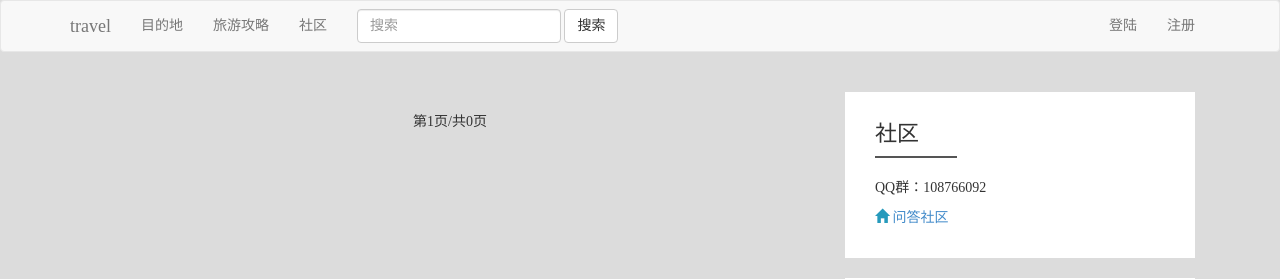
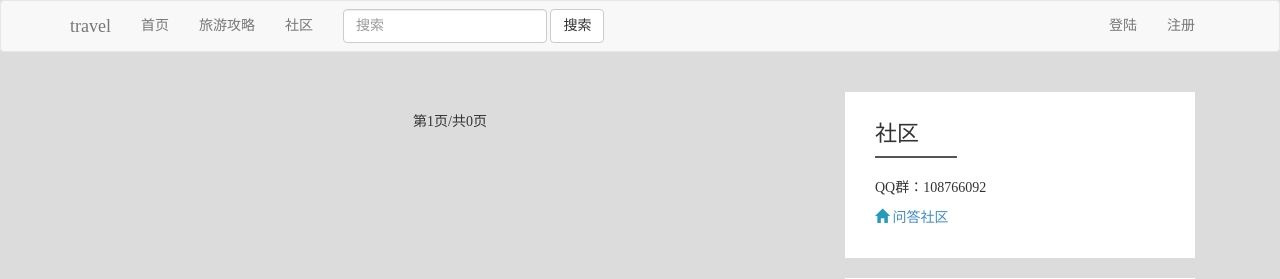
Before and after one commit to dianxiaopao/travel, a Django app: page /guide/1/ in a window 1280 px wide. Shown: the top 279 px of the page. Run offline with Django 3.2, Linux system fonts and the light colour scheme; data that the repository does not hold is empty; some libraries are stand-ins or nearby versions.

Commit message:
把目的地模块改为首页

```diff
--- a/templates/header.html
+++ b/templates/header.html
@@ -15,7 +15,7 @@
         <!-- Collect the nav links, forms, and other content for toggling -->
         <div class="collapse navbar-collapse" id="bs-example-navbar-collapse-1">
             <ul class="nav navbar-nav" id="menus">
-                <li><a href="/home/">目的地</a></li>
+                <li><a href="/home/">首页</a></li>
                 <li><a href="/guide/1/">旅游攻略</a></li>
                 <li><a href="/community/">社区</a></li>
             </ul>
```
